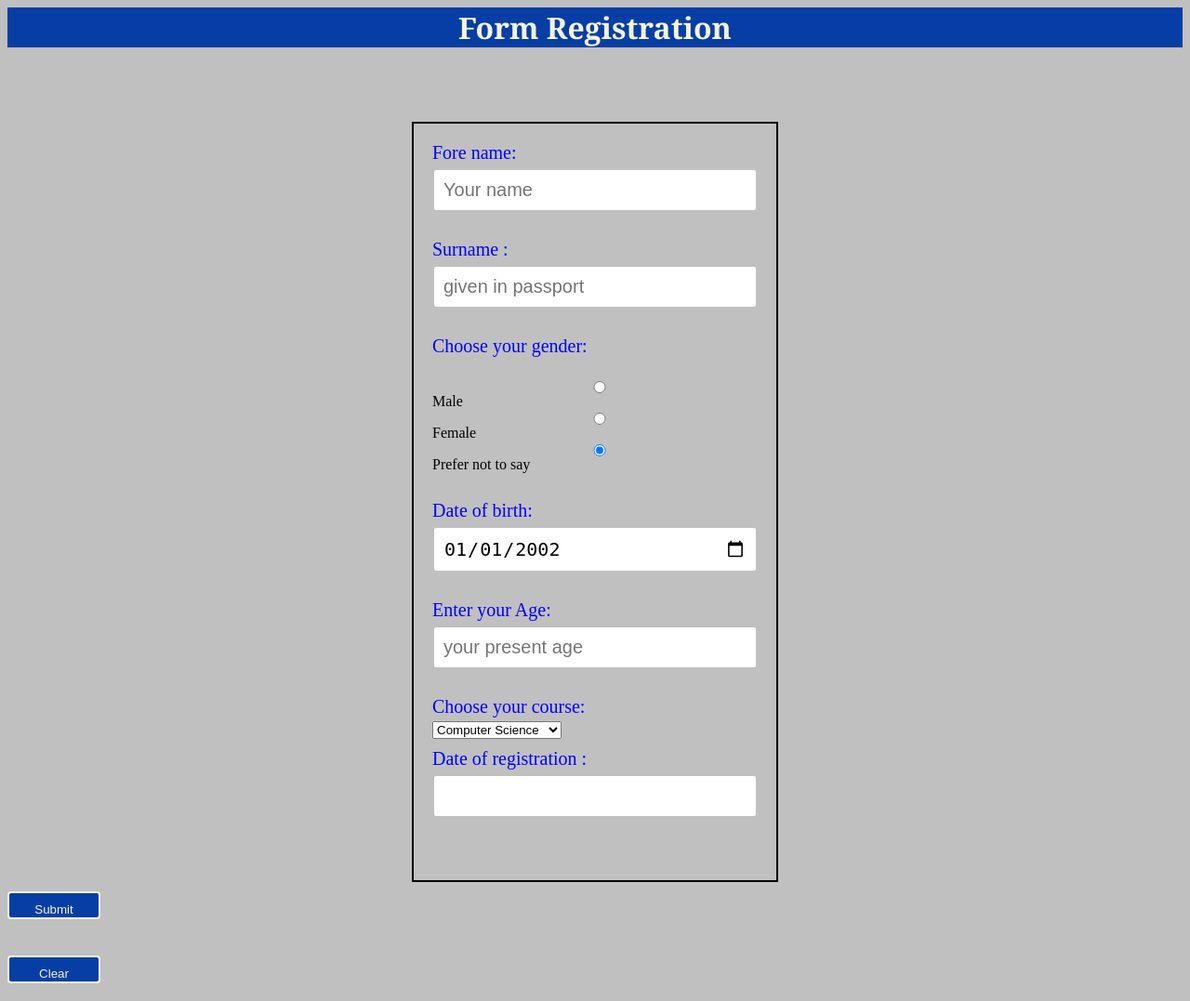
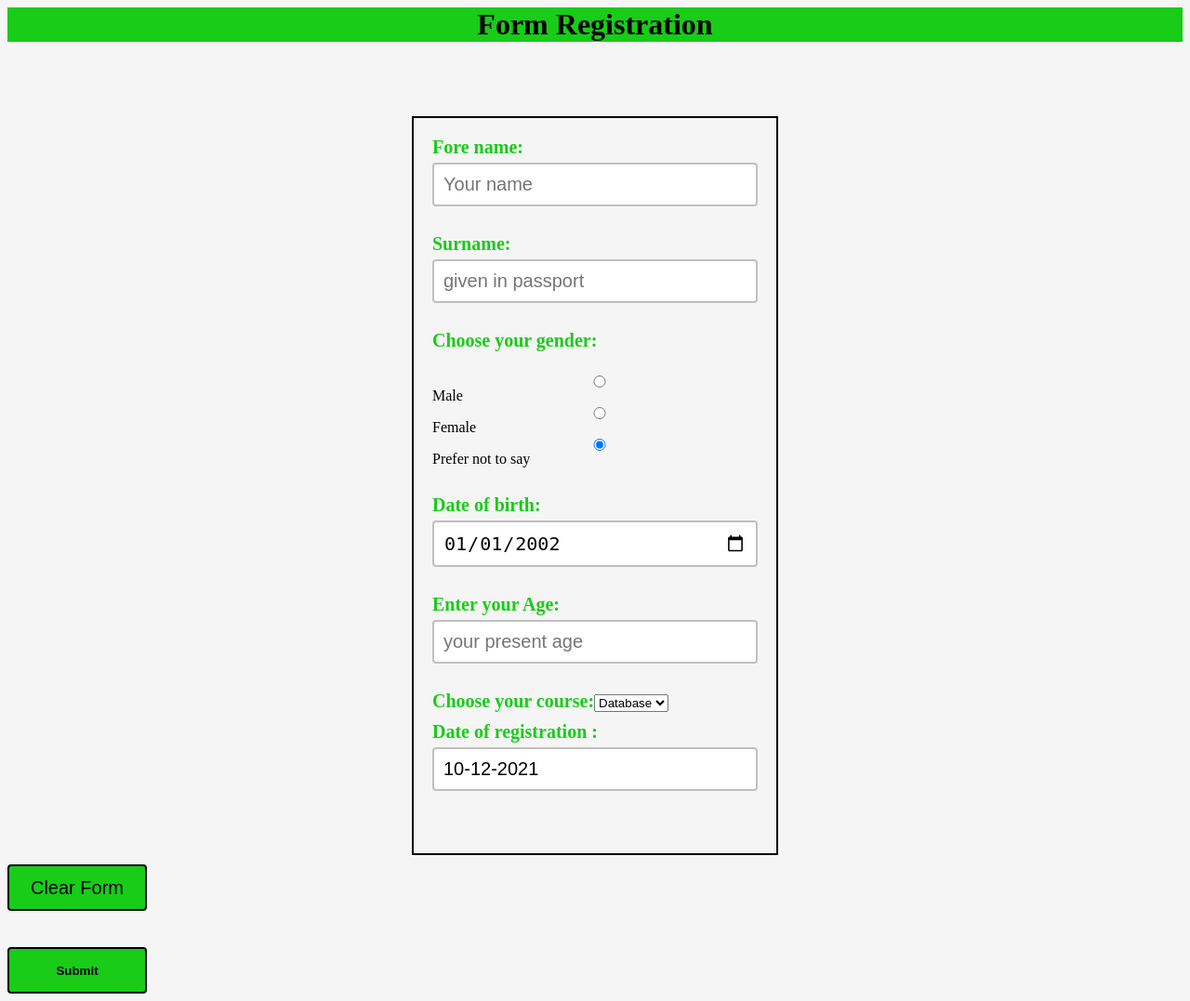
Before and after one commit to Noyalbabu/Noyalbabu, a PHP site: page /webpage.html in a window 1280 px wide. Shown: the whole page at 93% size. Run offline with PHP 8.4, Linux system fonts and the light colour scheme.

Commit message:
Final version

```diff
--- a/script.js
+++ b/script.js
@@ -4,14 +4,15 @@
 var gender = document.getElementById("frmGender");
 var dob = document.getElementById("frmDOB");
 var age = document.getElementById("frmage");
+
 var course = document.getElementById("frmCourse");
-
+var today = new Date();
+var date = today.getDate()+"-"+(today.getMonth()+1) + "-"+ today.getFullYear();
+document.getElementById("frmDateReg").value = date;
 var re = /^[A-Za-z]{2,}$/;
 
 function validateInput(){
-    var today = new Date();
-    var regdate = today.getDate();
-    document.getElementById("frmDateReg")= regdate;
+
     var checkAge = parseInt(age.value);
     document.getElementById("")
     if(re.test(forename.value.trim())){
--- a/style.css
+++ b/style.css
@@ -1,14 +1,11 @@
 body{
-background-color :silver;}
+background-color :whitesmoke;}
 
-h1{ color: black;
-    font-size: 250 px ;
-    font-family:Georgia, 'Times New Roman', Times, serif;
-    text-align: center;
-    }
+
 .container h1{
-  background-color: rgb(6, 62, 165);
-  color:beige
+  text-align: center;
+  background-color: rgb(24, 204, 24);
+  color:black;
 }
 #frmRegister{
   width: 350px;
@@ -20,12 +17,25 @@
   cursor: pointer;
   margin-top: 10px;
   padding: 10px 10px;
-  background-color:rgb(6, 62, 165);
-  color:beige;
+  background-color:rgb(24, 204, 24);
+  color:black;
   border: 2px solid;
   border-radius: 4px;
-  width: 100px;
-  height: 30px;
+  width: 150px;
+  height: 50px;
+
+}
+#resetBtn{
+  cursor: pointer;
+  margin-top: 10px;
+  padding: 10px 10px;
+  background-color:rgb(24, 204, 24);
+  color:black;
+  border: 2px solid;
+  border-radius: 4px;
+  width: 150px;
+  height: 50px;
+
 
 }
 
@@ -33,7 +43,7 @@
   display: inline-block;
   margin-bottom:5px;
   font-size: 20px;
-  color:blue;
+  color:rgb(24, 204, 24);
 
 }
 .input-control{
--- a/webpage.html
+++ b/webpage.html
@@ -16,16 +16,16 @@
             <form id ="frmRegister" name = "frmRegister" method = "post" action = "" >
 
                 <div class = "input-control">
-                    <label for = "frmForename">Fore name:</label>
+                    <label for = "frmForename"><b>Fore name:</b></label>
                     <input type = "textbox" id = "frmForename" name = "frmForename" placeholder="Your name">
                     <small>Error</small>
                 </div>
-                 <div class = "input-control"><label for = "frmSurname"> Surname :</label>
+                 <div class = "input-control"><label for = "frmSurname"> <b>Surname:</b></label>
                     <input type = "textbox" id = "frmSurname" name = "frmSurname" placeholder="given in passport" >
                     <small>Error</small>
                 </div>
                 <div class= "input-control">
-                    <label for="frmGender">Choose your gender:</label><br>
+                    <label for="frmGender"><b>Choose your gender:</b></label><br>
                  <input type = "radio" name = "frmGender" id = "frmGender" value = "Male">Male
 
                  <input type = "radio" name = "frmGender" id = "femafrmGenderle" value = "Female">Female
@@ -34,37 +34,37 @@
                  <small>Error</small>
                 </div>
                 <div class="input-control">
-                    <label for = "frmDOB">Date of birth:</label>
+                    <label for = "frmDOB"><b>Date of birth:</b></label>
                     <input type = "date" id = "frmDOB" name = "frmDOB" min = "1900-01-01" max = "2021-12-31" value = "2002-01-01">
                     <small>Error</small>
                 </div>
                  <div class="input-control">
-                    <label for= "frmage">Enter your Age:</label>
+                    <label for= "frmage"><b>Enter your Age:</b></label>
                     <input type = "text" name = "frmage " id = "frmage"placeholder = "your present age">
                     <small>Error</small>
                  </div>
                  <div class="input-control">
-                    <label for = "frmCourse">Choose your course:<label>
+                    <label for = "frmCourse"><b>Choose your course:</b><label>
                         <select id = "frmCourse" name = "frmCourse">
-                            <option value="cs">Computer Science</option>
-                            <option value="maths">Mathematics</option>
-                            <option value = "finance">Finance</option>
-                            <option value="Application Science" checked>Application Science</option>
+                            <option value="Database">Database</option>
+                            <option value="Networks">Networks</option>
+                            <option value = "Websites">Websites</option>
+                            <option value="OOSD">OOSD</option>
                         </select>
                         <small>Error</small>
                  </div>
                 <div class="input-control">
-                    <label for = "frmDateReg">Date of registration :</label>
+                    <label for = "frmDateReg"><b>Date of registration :</b></label>
                     <input type= "text" name = "frmDateReg" id = "frmDateReg" /> <br>
                      <small>Error</small>
                 </div>
             </div>
             <div class="input-control">
-                <button type = "reset" id = "reset">Submit </button>
-                <small>Error</small>
+                <input type = "reset" name = "resetBtn" id ="resetBtn" value="Clear Form">
+                <small>Are you sure?</small>
             </div>
             <div class = "input-control">
-                <button type = "submit">Clear</button>
+                <button type = "submit"><b>Submit</b></button>
             </div>
             </form>
         </div>
```
